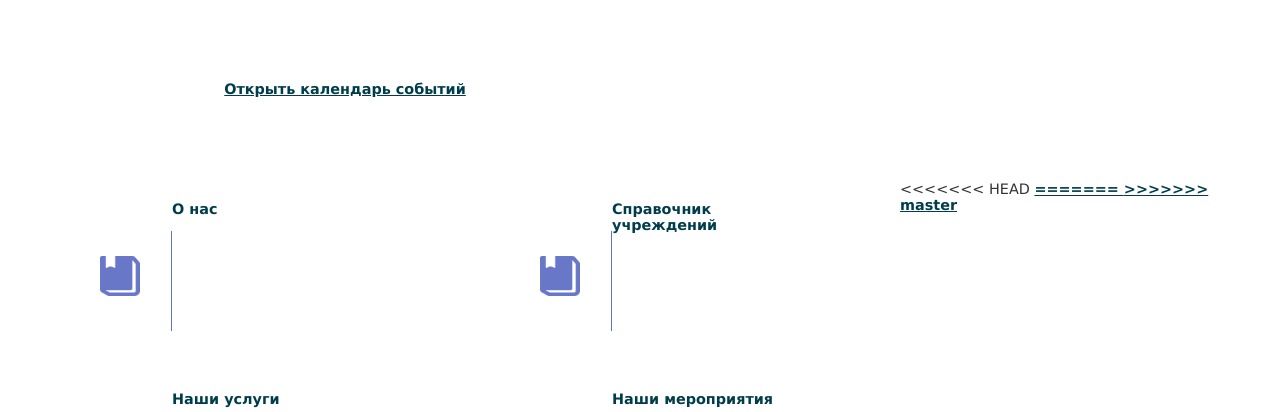
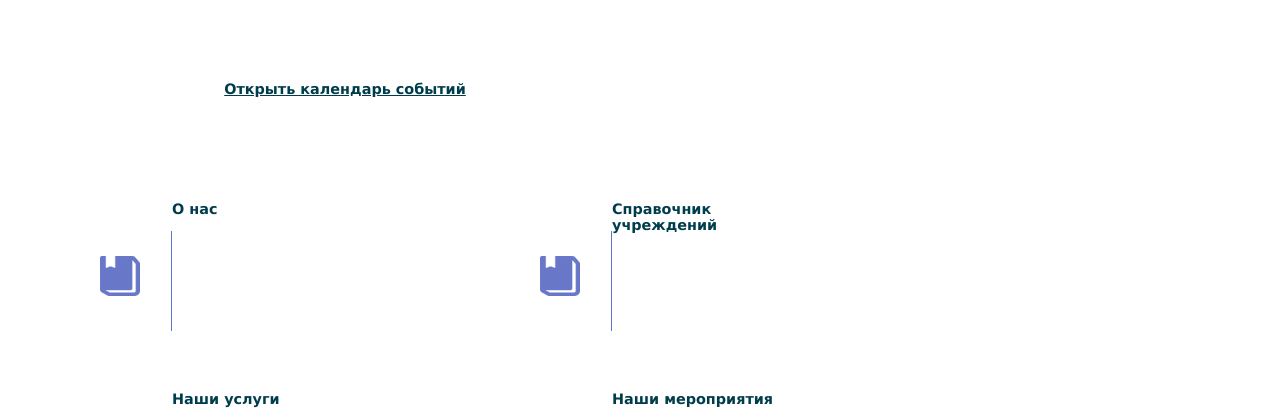
Before and after one commit to Easthy/terminal, a CakePHP app: the page made by app/View/Home/index.ctp in a window 1280 px wide. Shown: the part 188-600 px from the top of the page. Run offline with PHP 8.4 and a stand-in for CakePHP, Linux system fonts and the light colour scheme; the template is opened without the code that fills it, so the values that code supplies are empty; some libraries are stand-ins or nearby versions.

Commit message:
Руководство

```diff
--- a/app/View/Home/index.ctp
+++ b/app/View/Home/index.ctp
@@ -125,11 +125,8 @@
 	</div>
 </a>
 
-<<<<<<< HEAD
+
 <a href="javascript:void(0)" class="open-page" data-href="/activity/cityevents<?=!empty($this->request->query['ag_id'])?'?ag_id='.$this->request->query['ag_id']:''?>">
-=======
-<a href="javascript:void(0)" class="open-page" data-href="/activity/share_events">
->>>>>>> master
 	<div style="width:400px; height: 150px; float:left; background-color: #ffffff; border-radius: 80px; margin:20px;">
 		<div style="margin-top:55px; margin-left:60px; float: left;">
 			<img src="/img/icons/theater.png" style="width:40px; height:40px;">
```
